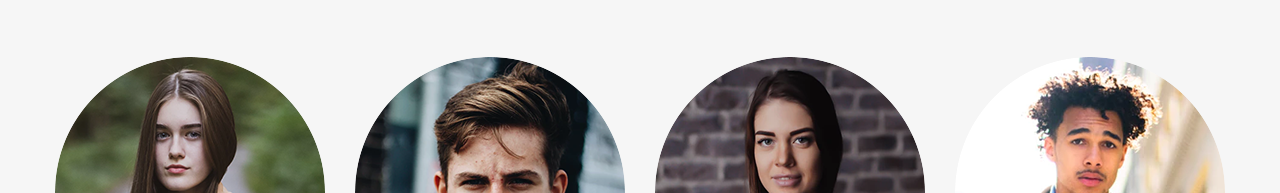
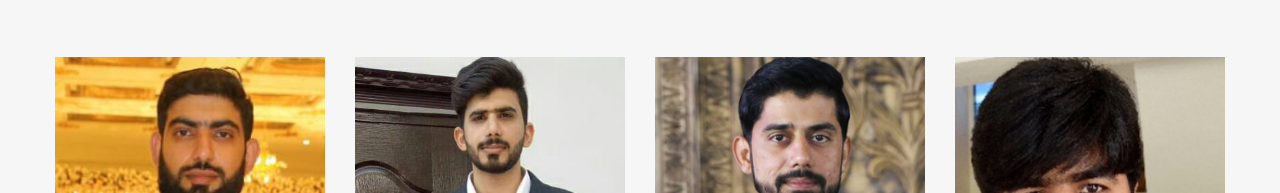
Before and after one commit to octabytes/old-offical-site, a plain HTML site: page index-3.html in a window 1280 px wide. Shown: the part 5180-5373 px from the top of the page. Drawn offline with Linux system fonts and the light colour scheme; files whose address does not match are found by name.

Commit message:
Adding team images

```diff
--- a/index-3.html
+++ b/index-3.html
@@ -569,7 +569,7 @@
                     <div class="team team-5">
                         <div class="thumb">
                             <a href="#">
-                                <img src="assets/images/team/team-radious-1.png" alt="team img">
+                                <img src="assets/images/team/waseem.jpg" alt="team img">
                             </a>
                             <div class="team-hover-action">
                                 <div class="hover-action">
@@ -590,7 +590,7 @@
                     <div class="team team-5">
                         <div class="thumb">
                             <a href="#">
-                                <img src="assets/images/team/team-radious-2.png" alt="team img">
+                                <img src="assets/images/team/haider.jpg" alt="team img">
                             </a>
                             <div class="team-hover-action">
                                 <div class="hover-action">
@@ -611,7 +611,7 @@
                     <div class="team team-5">
                         <div class="thumb">
                             <a href="#">
-                                <img src="assets/images/team/team-radious-3.png" alt="team img">
+                                <img src="assets/images/team/adil.jpg" alt="team img">
                             </a>
                             <div class="team-hover-action">
                                 <div class="hover-action">
@@ -632,7 +632,7 @@
                     <div class="team team-5">
                         <div class="thumb">
                             <a href="#">
-                                <img src="assets/images/team/team-radious-4.png" alt="team img">
+                                <img src="assets/images/team/ibrar.jpg" alt="team img">
                             </a>
                             <div class="team-hover-action">
                                 <div class="hover-action">
```
Also changed, not shown: assets/images/team/01.jpg (deleted), assets/images/team/02.jpg (deleted), assets/images/team/03.jpg (deleted), assets/images/team/04.jpg (deleted), assets/images/team/adil.jpg (added), assets/images/team/haider.jpg (added), assets/images/team/ibrar.jpg (added), assets/images/team/team-radious-1.png (deleted), assets/images/team/team-radious-2.png (deleted), assets/images/team/team-radious-3.png (deleted), assets/images/team/team-radious-4.png (deleted), assets/images/team/waseem.jpg (added).
